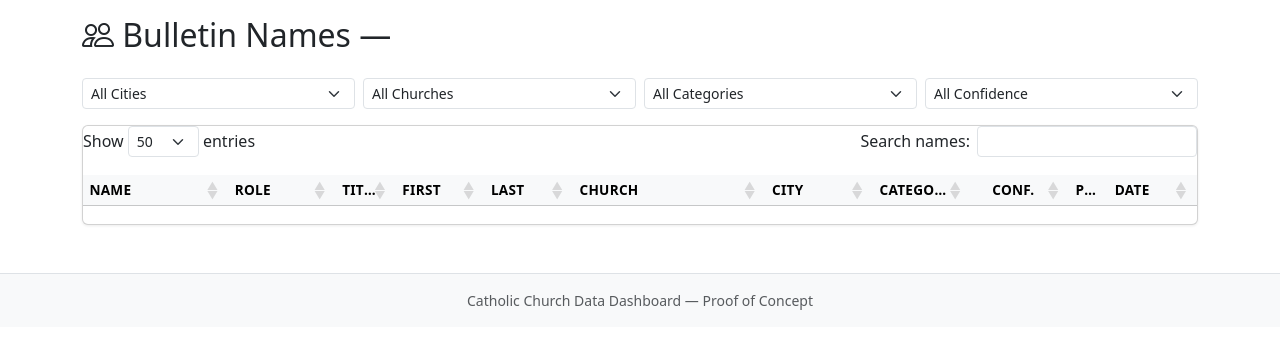
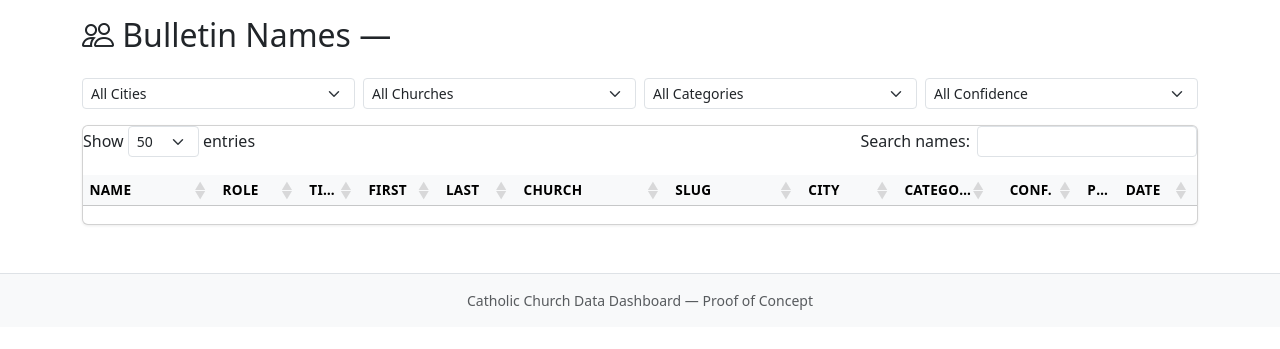
Before and after one commit to benashkar/catholic-mass-times-scraper, a Flask app: template dashboard/app/templates/bulletin/state.html in a window 1280 px wide. Shown: the part 103-452 px from the top of the page. Run offline with Flask 3, Linux system fonts and the light colour scheme; the template is opened without the code that fills it, so the values that code supplies are empty; some libraries are stand-ins or nearby versions.

Commit message:
Add church_slug column to bulletin names table
Slug column lets users distinguish records from different churches
that share the same display name (e.g. O'Hare vs Midway airport chapels).
Updated all DataTables column indices for filters and prefilters.

Co-Authored-By: Claude Opus 4.6 <noreply@anthropic.com>

```diff
--- a/dashboard/app/data_loader.py
+++ b/dashboard/app/data_loader.py
@@ -561,6 +561,7 @@ _BULLETIN_PAGE_COLS = [
     "first_name",
     "last_name",
     "church_name",
+    "church_slug",
     "city",
     "category",
     "confidence",
--- a/dashboard/app/templates/bulletin/state.html
+++ b/dashboard/app/templates/bulletin/state.html
@@ -111,17 +111,18 @@
         <table class="table table-hover table-striped table-sm mb-0 bulletin-table" id="namesTable" style="width:100%; table-layout:fixed;">
             <thead class="table-light">
                 <tr>
-                    <th style="width:13%">Name</th>
-                    <th style="width:9%">Role</th>
+                    <th style="width:12%">Name</th>
+                    <th style="width:7%">Role</th>
                     <th style="width:4%">Title</th>
-                    <th style="width:7%">First</th>
-                    <th style="width:7%">Last</th>
-                    <th style="width:18%">Church</th>
-                    <th style="width:9%">City</th>
+                    <th style="width:6%">First</th>
+                    <th style="width:6%">Last</th>
+                    <th style="width:14%">Church</th>
+                    <th style="width:12%">Slug</th>
+                    <th style="width:8%">City</th>
                     <th style="width:8%">Category</th>
-                    <th style="width:8%">Conf.</th>
+                    <th style="width:7%">Conf.</th>
                     <th style="width:3%">PDF</th>
-                    <th style="width:7%">Date</th>
+                    <th style="width:6%">Date</th>
                 </tr>
             </thead>
             <tbody>
@@ -180,14 +181,15 @@ $(document).ready(function() {
             { data: 3 },
             { data: 4 },
             { data: 5 },
-            { data: 6 },
-            { data: 7, render: function(d) { return categoryBadge(d); } },
-            { data: 8, className: 'text-center', render: function(d) { return confBadge(d); } },
-            { data: 9, className: 'text-center', orderable: false, render: function(d) {
+            { data: 6, render: function(d) { return '<small class="text-muted">' + $('<span>').text(d).html() + '</small>'; } },
+            { data: 7 },
+            { data: 8, render: function(d) { return categoryBadge(d); } },
+            { data: 9, className: 'text-center', render: function(d) { return confBadge(d); } },
+            { data: 10, className: 'text-center', orderable: false, render: function(d) {
                 if (d) return '<a href="' + $('<span>').text(d).html() + '" target="_blank" rel="noopener" title="View source PDF"><i class="bi bi-file-earmark-pdf"></i></a>';
                 return '';
             }},
-            { data: 10 }
+            { data: 11 }
         ],
         pageLength: 50,
         order: [[0, 'asc']],
@@ -195,19 +197,19 @@ $(document).ready(function() {
         dom: '<"row"<"col-sm-6"l><"col-sm-6"f>>rtip',
         autoWidth: false,
         columnDefs: [
-            { targets: [9], orderable: false },  // PDF column not sortable
+            { targets: [10], orderable: false },  // PDF column not sortable
             { targets: [2], className: 'text-center' },  // Title centered
-            { targets: [8], className: 'text-center' },  // Confidence centered
-            { targets: [9], className: 'text-center' }   // PDF centered
+            { targets: [9], className: 'text-center' },  // Confidence centered
+            { targets: [10], className: 'text-center' }   // PDF centered
         ]
     });
 
-    // Custom filter: City (column index 6)
+    // Custom filter: City (column index 7)
     $('#filterCity').on('change', function() {
-        table.column(6).search(this.value, false, false).draw();
+        table.column(7).search(this.value, false, false).draw();
     });
 
-    // Custom filter: Church (column index 5) — with optional city (column 6)
+    // Custom filter: Church (column index 5) — with optional city (column 7)
     $('#filterChurch').on('change', function() {
         var churchVal = this.value;
         var cityVal = $(this).find(':selected').data('city') || '';
@@ -217,32 +219,32 @@ $(document).ready(function() {
             table.column(5).search('', false, false);
         }
         if (cityVal) {
-            table.column(6).search('^' + $.fn.dataTable.util.escapeRegex(cityVal) + '$', true, false);
+            table.column(7).search('^' + $.fn.dataTable.util.escapeRegex(cityVal) + '$', true, false);
         } else if (churchVal) {
             // Don't reset city if we have a church selected
         } else {
-            table.column(6).search('', false, false);
+            table.column(7).search('', false, false);
         }
         table.draw();
     });
 
-    // Custom filter: Category (column index 7)
+    // Custom filter: Category (column index 8)
     $('#filterCategory').on('change', function() {
-        table.column(7).search(this.value, false, false).draw();
+        table.column(8).search(this.value, false, false).draw();
     });
 
-    // Custom filter: Confidence (column index 8)
+    // Custom filter: Confidence (column index 9)
     $('#filterConfidence').on('change', function() {
         var val = this.value;
         if (val === 'high') {
-            table.column(8).search('High', false, false).draw();
+            table.column(9).search('High', false, false).draw();
         } else if (val === 'medium') {
             // Show High + Med (exclude Low)
-            table.column(8).search('High|Med', true, false).draw();
+            table.column(9).search('High|Med', true, false).draw();
         } else if (val === 'low') {
-            table.column(8).search('Low', false, false).draw();
+            table.column(9).search('Low', false, false).draw();
         } else {
-            table.column(8).search('', false, false).draw();
+            table.column(9).search('', false, false).draw();
         }
     });
 
@@ -252,7 +254,7 @@ $(document).ready(function() {
     if (prefilterChurch) {
         table.column(5).search('^' + $.fn.dataTable.util.escapeRegex(prefilterChurch) + '$', true, false);
         if (prefilterCity) {
-            table.column(6).search('^' + $.fn.dataTable.util.escapeRegex(prefilterCity) + '$', true, false);
+            table.column(7).search('^' + $.fn.dataTable.util.escapeRegex(prefilterCity) + '$', true, false);
             $('#filterChurch option').each(function() {
                 if ($(this).val() === prefilterChurch && $(this).data('city') === prefilterCity) {
                     $(this).prop('selected', true);
```
